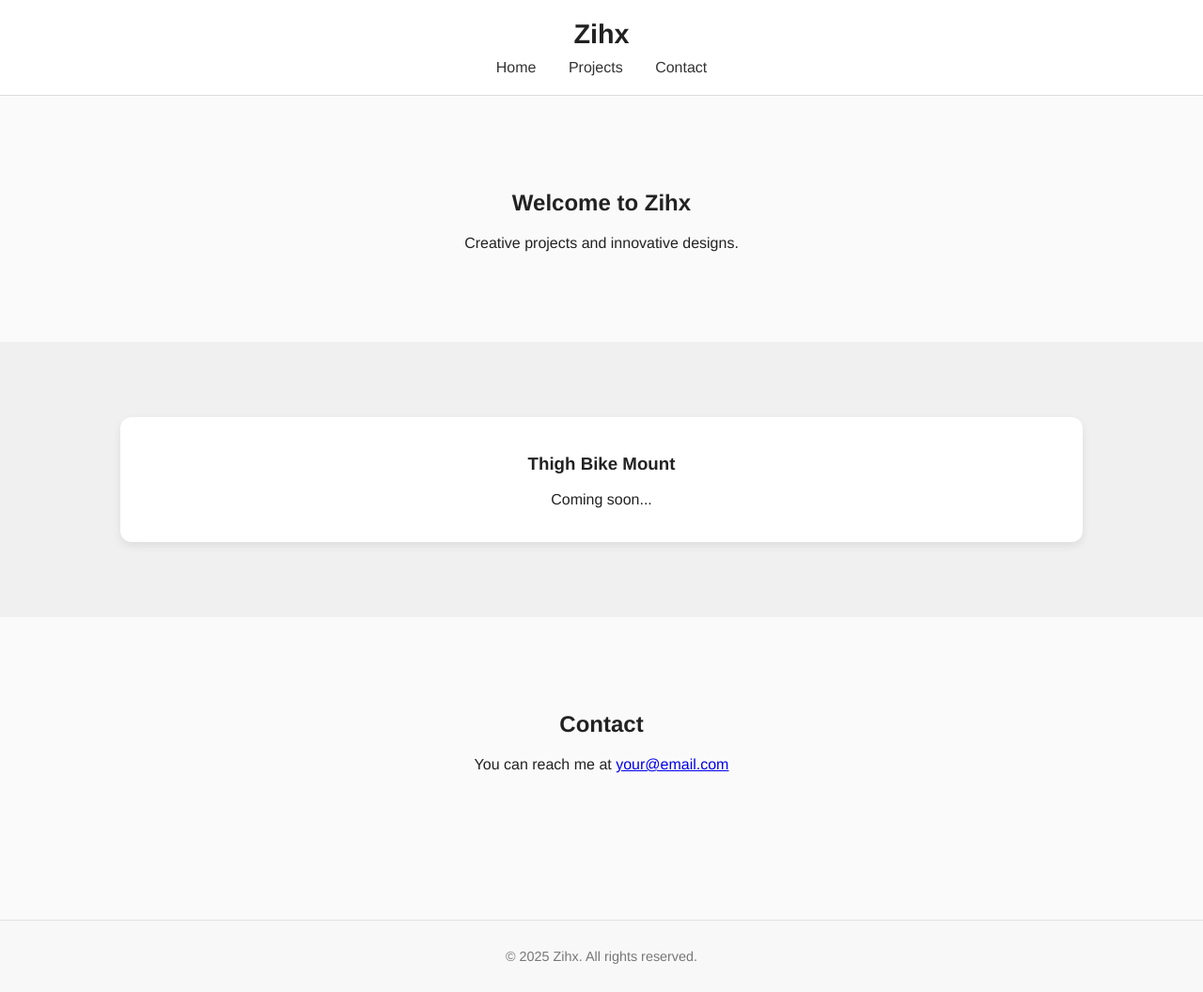
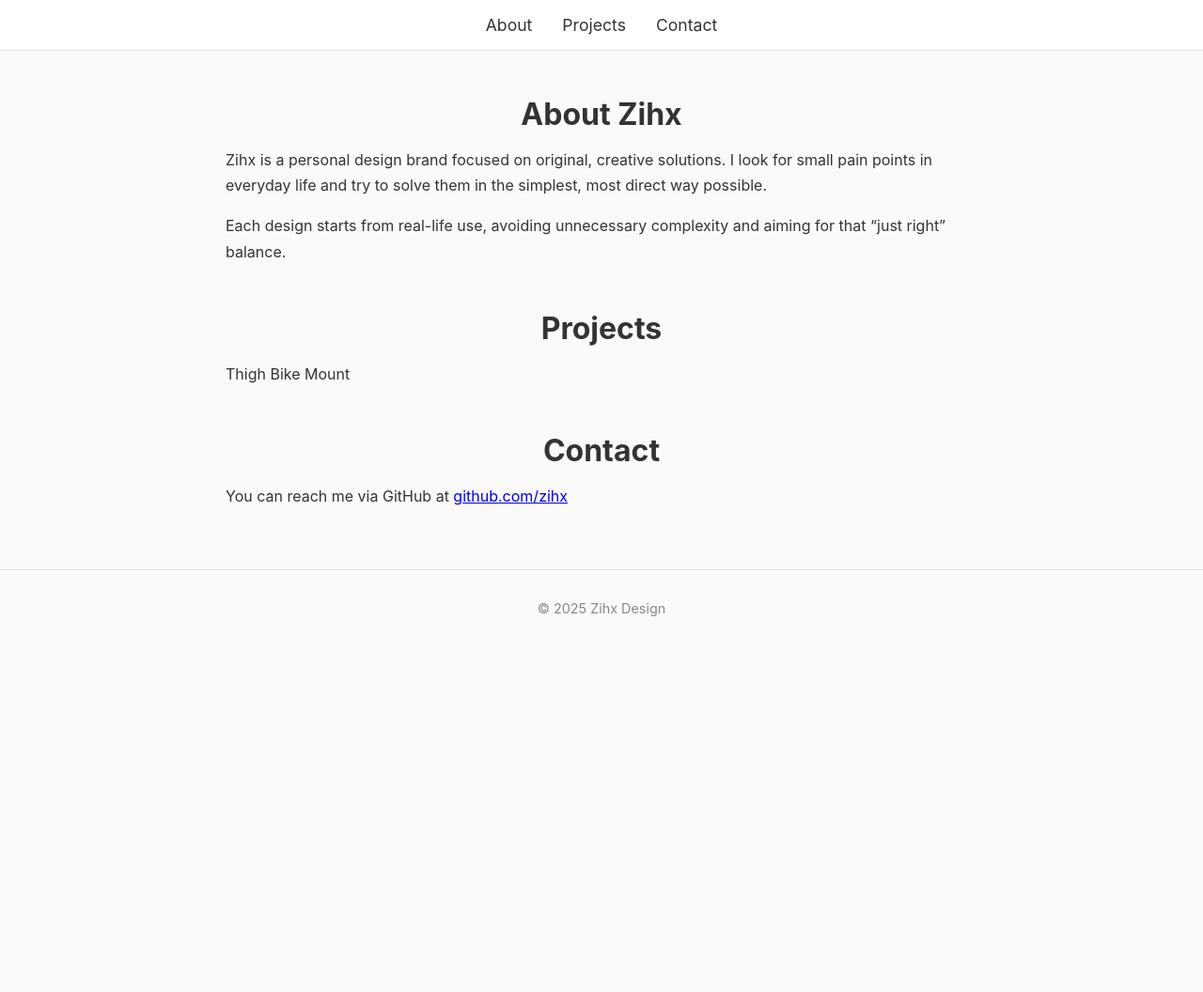
Before and after one commit to zhili88/zihx.github.io, a plain HTML site: page index.html in a window 1280 px wide. Shown: the whole page at 94% size. After the commit the page ends 800 px from the top, so only its background shows below. Drawn offline with Linux system fonts and the light colour scheme.

Commit message:
Update index.html

```diff
--- a/index.html
+++ b/index.html
@@ -3,156 +3,105 @@
 <head>
   <meta charset="UTF-8" />
   <meta name="viewport" content="width=device-width, initial-scale=1.0" />
-  <title>Zihx — Creative Projects</title>
+  <title>Zihx Design</title>
   <style>
     body {
+      font-family: -apple-system, BlinkMacSystemFont, "Segoe UI", Roboto, Helvetica, Arial, sans-serif;
       margin: 0;
-      font-family: "Helvetica Neue", Arial, sans-serif;
+      padding: 0;
       background-color: #fafafa;
-      color: #222;
-      text-align: center;
-      scroll-behavior: smooth; /* 平滑滚动 */
+      color: #333;
     }
 
     header {
-      padding: 20px 0;
       background-color: #fff;
       border-bottom: 1px solid #ddd;
+      padding: 1rem 0;
+      text-align: center;
       position: sticky;
       top: 0;
-      z-index: 1000;
-    }
-
-    header h1 {
-      margin: 0;
-      font-size: 1.8em;
-      font-weight: 600;
+      z-index: 10;
     }
 
     nav {
-      margin-top: 10px;
+      display: flex;
+      justify-content: center;
+      gap: 2rem;
+      font-size: 1.1rem;
     }
 
     nav a {
-      margin: 0 15px;
       text-decoration: none;
       color: #333;
-      font-weight: 500;
-      transition: color 0.3s;
+      transition: color 0.3s ease;
     }
 
-    nav a.active {
-      color: #007acc; /* 高亮颜色 */
-      text-decoration: underline;
+    nav a:hover {
+      color: #007aff;
     }
 
-    section {
-      padding: 80px 10%;
-      box-sizing: border-box;
+    .container {
+      max-width: 800px;
+      margin: 3rem auto;
+      padding: 0 1rem;
     }
 
-    #home {
-      background-color: #fafafa;
+    h1 {
+      text-align: center;
+      font-size: 2rem;
+      margin-bottom: 1rem;
     }
 
-    #projects {
-      background-color: #f0f0f0;
-    }
-
-    #contact {
-      background-color: #fafafa;
-    }
-
-    .gallery {
-      display: grid;
-      grid-template-columns: repeat(auto-fit, minmax(280px, 1fr));
-      gap: 30px;
-    }
-
-    .project-card {
-      background-color: #fff;
-      border-radius: 12px;
-      box-shadow: 0 4px 10px rgba(0,0,0,0.08);
-      transition: transform 0.2s ease, box-shadow 0.2s ease;
-      padding: 20px;
-    }
-
-    .project-card:hover {
-      transform: translateY(-5px);
-      box-shadow: 0 8px 20px rgba(0,0,0,0.12);
-    }
-
-    .project-card img {
-      width: 100%;
-      border-radius: 10px;
+    p {
+      line-height: 1.7;
+      font-size: 1rem;
     }
 
     footer {
-      padding: 30px;
-      font-size: 0.9em;
-      color: #777;
-      background-color: #f8f8f8;
-      border-top: 1px solid #e0e0e0;
-      margin-top: 60px;
+      text-align: center;
+      padding: 2rem 0;
+      font-size: 0.9rem;
+      color: #888;
+      border-top: 1px solid #ddd;
+      margin-top: 4rem;
     }
   </style>
 </head>
 <body>
   <header>
-    <h1>Zihx</h1>
     <nav>
-      <a href="#home" class="nav-link">Home</a>
-      <a href="#projects" class="nav-link">Projects</a>
-      <a href="#contact" class="nav-link">Contact</a>
+      <a href="#about">About</a>
+      <a href="#projects">Projects</a>
+      <a href="#contact">Contact</a>
     </nav>
   </header>
 
-  <!-- Home Section -->
-  <section id="home">
-    <h2>Welcome to Zihx</h2>
-    <p>Creative projects and innovative designs.</p>
-  </section>
+  <div class="container" id="about">
+    <h1>About Zihx</h1>
+    <p>
+      Zihx is a personal design brand focused on original, creative solutions.
+      I look for small pain points in everyday life and try to solve them in the simplest, most direct way possible.
+    </p>
+    <p>
+      Each design starts from real-life use, avoiding unnecessary complexity and aiming for that “just right” balance.
+    </p>
+  </div>
 
-  <!-- Projects Section -->
-  <section id="projects" class="gallery">
-    <div class="project-card">
-      <h3>Thigh Bike Mount</h3>
-      <!-- 以后可以在这里加图片和详细介绍 -->
-      <p>Coming soon...</p>
-    </div>
-  </section>
+  <div class="container" id="projects">
+    <h1>Projects</h1>
+    <p>Thigh Bike Mount</p>
+  </div>
 
-  <!-- Contact Section -->
-  <section id="contact">
-    <h2>Contact</h2>
-    <p>You can reach me at <a href="mailto:your@email.com">your@email.com</a></p>
-  </section>
+  <div class="container" id="contact">
+    <h1>Contact</h1>
+    <p>
+      You can reach me via GitHub at
+      <a href="https://github.com/zihx" target="_blank">github.com/zihx</a>
+    </p>
+  </div>
 
   <footer>
-    &copy; 2025 Zihx. All rights reserved.
+    © 2025 Zihx Design
   </footer>
-
-  <script>
-    // 导航滚动高亮
-    const sections = document.querySelectorAll("section");
-    const navLinks = document.querySelectorAll(".nav-link");
-
-    window.addEventListener("scroll", () => {
-      let current = "";
-      sections.forEach(section => {
-        const sectionTop = section.offsetTop - 100;
-        if (pageYOffset >= sectionTop) {
-          current = section.getAttribute("id");
-        }
-      });
-
-      navLinks.forEach(link => {
-        link.classList.remove("active");
-        if (link.getAttribute("href") === "#" + current) {
-          link.classList.add("active");
-        }
-      });
-    });
-  </script>
 </body>
 </html>
```
